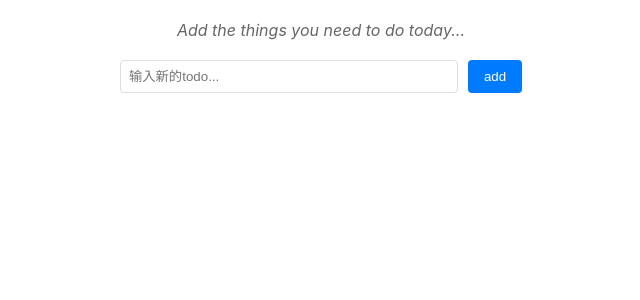
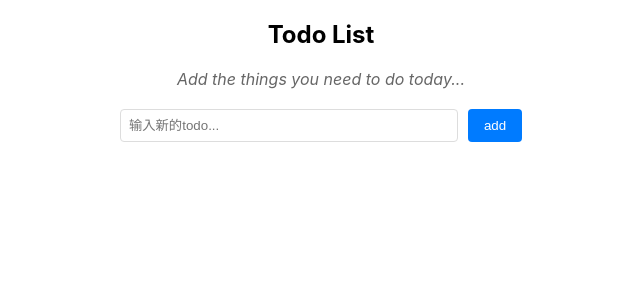
Before and after one commit to HUANGXA21/daty10-homework, a React (Create React App) app: page / in a window 1280 px wide. Shown: the top 300 px of the page, without its empty margins (319-959 px from the left). Built offline with nearby package versions, Linux system fonts and the light colour scheme.

Commit message:
feat : <h2 className={"todo-h2"}>Todo List</h2>

```diff
--- a/src/App.css
+++ b/src/App.css
@@ -59,3 +59,6 @@
     margin: 20px 0;
     font-style: italic;
 }
+.todo-h2 {
+    text-align: center;
+}
--- a/src/components/TodoGroup.js
+++ b/src/components/TodoGroup.js
@@ -13,6 +13,7 @@ export function TodoGroup() {
         });
     };
     return <div>
+        {<h2 className={"todo-h2"}>Todo List</h2>}
         {state.length === 0 && (
             <p className="todo-hint">Add the things you need to do today...</p>
         )}
--- a/src/reducers/TodoReducer.js
+++ b/src/reducers/TodoReducer.js
@@ -1,7 +1,6 @@
 export function todoReducer(state, action) {
     switch (action.type) {
         case "TOGGLE_TODO":
-            /// copy
             const newState = [...state];
             const id = action.payload.id;
             return newState.map((value) => {
```
